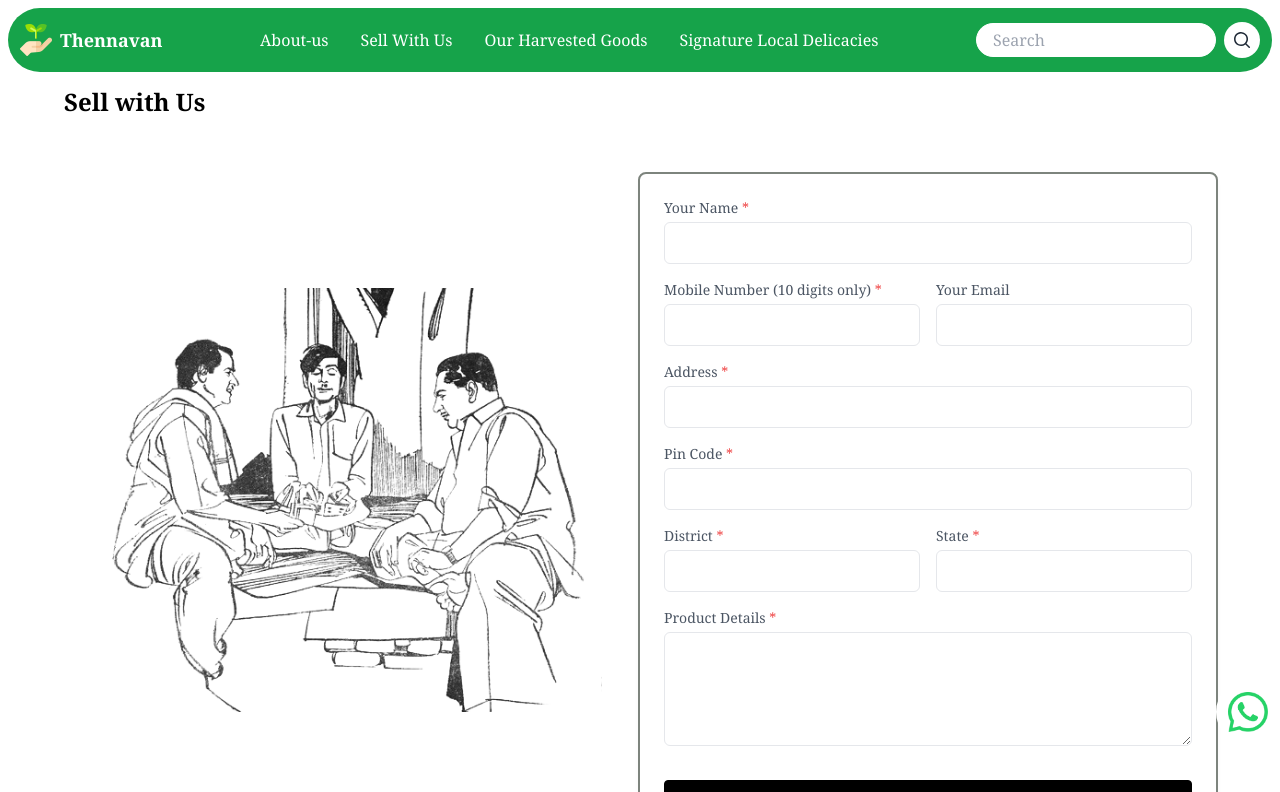
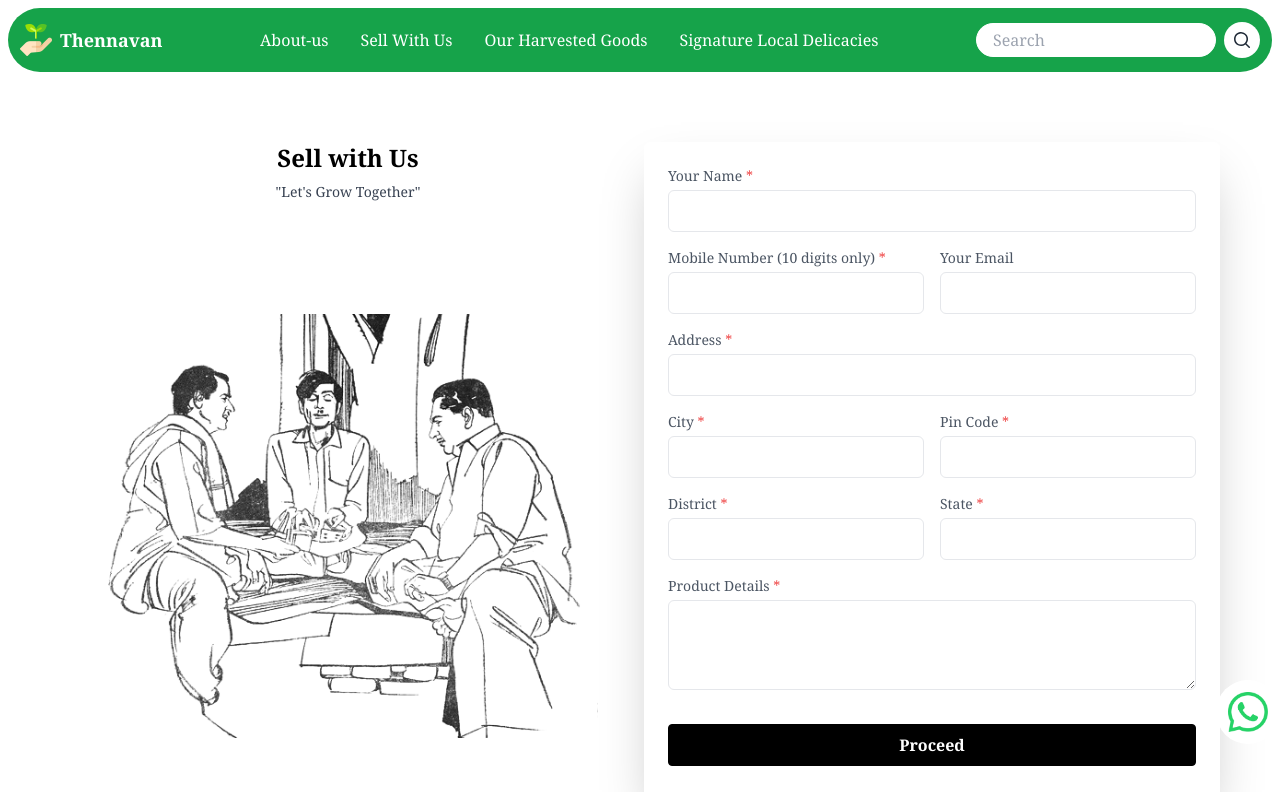
Before and after one commit to GayathriCodes2/THENNAVAN-UI, a Next.js app: page /sellwithus in a window 1280 px wide. Shown: the top 792 px of the page. Built offline with nearby package versions, Linux system fonts and the light colour scheme.

Commit message:
updated sellWithUs page

```diff
--- a/components/sellWithUsForm.jsx
+++ b/components/sellWithUsForm.jsx
@@ -9,6 +9,7 @@ const SellWithUsForm = () => {
     const [address, setAddress] = useState('');
     const [district, setDistrict] = useState('');
     const [state, setState] = useState('');
+    const [city, setCity] = useState('');
     const [pincode, setPincode] = useState('');
     const [productDetails, setProductDetails] = useState('');
 
@@ -53,9 +54,10 @@ Name: ${sellerName}
 Email: ${sellerEmail}
 Mobile Number: ${mobileNumber}
 Address: ${address}
+City: ${city}
+Pin Code: ${pincode}
 District: ${district}
 State: ${state}
-Pin Code: ${pincode}
 Product Details: ${productDetails}
 `;
 
@@ -72,31 +74,28 @@ Product Details: ${productDetails}
         setAddress('');
         setDistrict('');
         setState('');
+        setCity('');
         setPincode('');
         setProductDetails('');
     };
 
     return (
-
-        <div>
-
-            <h2 className="text-2xl font-semibold mb-6 mx-auto">Sell with Us</h2>
-
-
             <div className="grid w-full grid-cols-1 sm:grid-cols-2">
 
                 {/* Left side: Image */}
-                <div className="hidden sm:flex justify-center items-center">
-
+                <div className="flex-col justify-center items-center">
+                <h2 className="text-2xl justify-items-center text-center font-semibold mb-2 mx-auto">Sell with Us</h2>
+                <p className="text-sm text-gray-700 justify-items-center text-center mb-6 mx-auto">"Let's Grow Together"</p>
                     <img
                         src='/sell-with-us-image.png'
                         alt="Logo"
                         style={{ width: '100%', maxWidth: '500px' }}
+                        className='mx-auto mt-28'
                     />
                 </div>
 
                 {/* Right side: Form */}
-                <div className="max-w-xl mx-auto mt-8 p-6  shadow-md rounded-md w-full bg-white" style={{ outline: '2px solid #7d847d' }}>
+                <div className="max-w-xl mx-auto p-6  shadow-2xl rounded-md w-full bg-white">
 
                     <form onSubmit={handleSubmit} target="_blank">
                         <div className="mb-4">
@@ -145,8 +144,6 @@ Product Details: ${productDetails}
                                     className="mt-1 p-2 w-full border rounded-md"
                                 />
                             </div>
-
-
                         </div>
 
                         <div className="mb-4">
@@ -164,6 +161,22 @@ Product Details: ${productDetails}
                             />
                         </div>
 
+                        <div className="grid grid-cols-2 gap-4">
+                        <div className="mb-4">
+                            <label htmlFor="city" className="block text-sm font-medium text-gray-600">
+                                City <span className="text-red-500">*</span>
+                            </label>
+                            <input
+                                type="text"
+                                id="city"
+                                name="city"
+                                value={city}
+                                className="mt-1 p-2 w-full border rounded-md"
+                                onChange={(e) => setCity(e.target.value)}
+                                required
+                            />
+                        </div>
+
                         <div className="mb-4">
                             <label htmlFor="pincode" className="block text-sm font-medium text-gray-600">
                                 Pin Code <span className="text-red-500">*</span>
@@ -177,6 +190,8 @@ Product Details: ${productDetails}
                                 onChange={handlePincodeChange}
                                 required
                             />
+                        </div>
+
                         </div>
 
                         <div className="grid grid-cols-2 gap-4">
@@ -221,7 +236,7 @@ Product Details: ${productDetails}
                                 value={productDetails}
                                 onChange={(e) => setProductDetails(e.target.value)}
                                 className="mt-1 p-2 w-full border rounded-md"
-                                rows="4"
+                                rows="3"
                                 required
                             />
                         </div>
@@ -234,7 +249,6 @@ Product Details: ${productDetails}
                     </form>
                 </div>
             </div>
-        </div>
     );
 };
 
```
